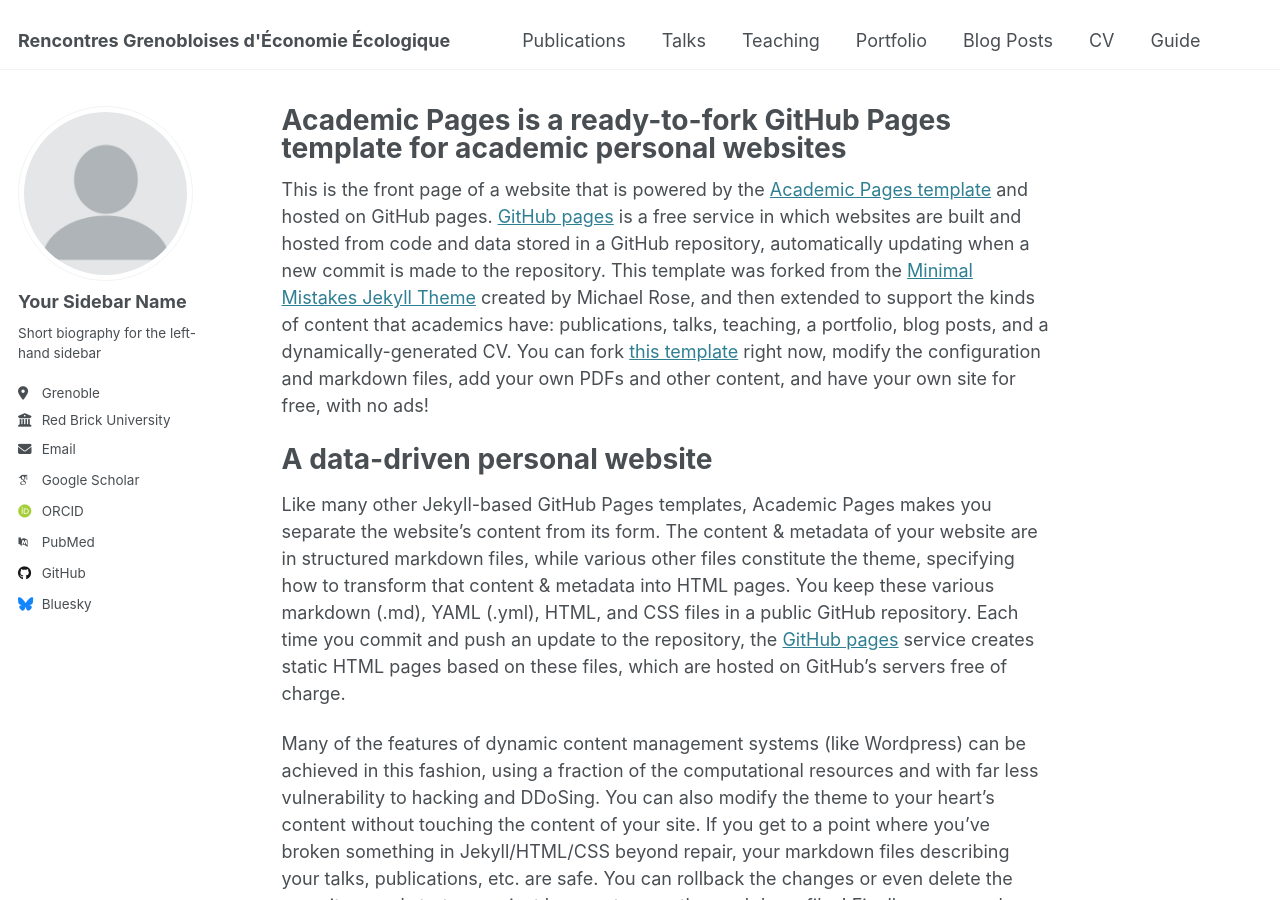
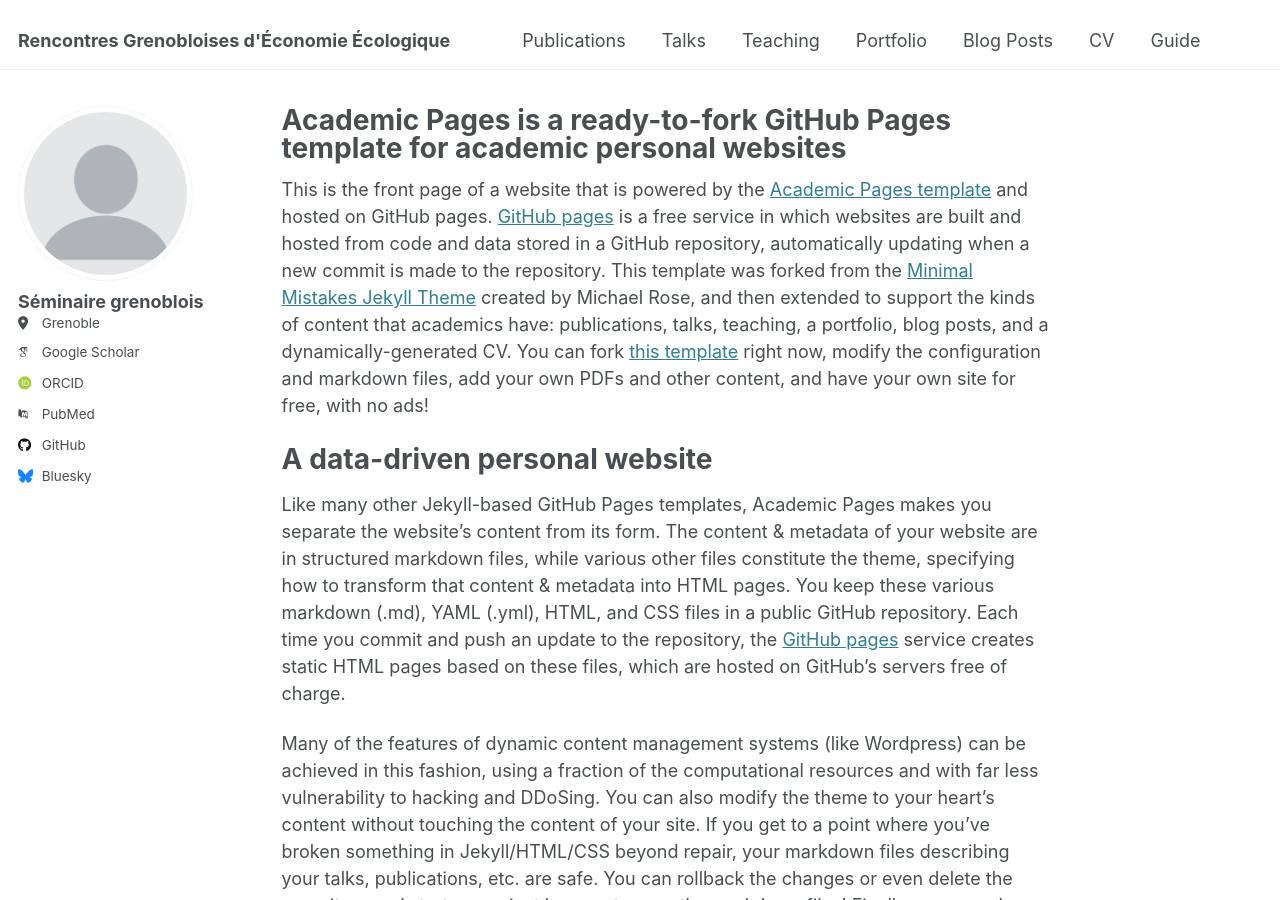
Before and after one commit to rencontres-ecol-econ/rencontres-ecol-econ.github.io, a Jekyll site: the page built from _pages/about.md, in a window 1280 px wide and 900 px high. Built offline with Jekyll 4.4.1, drawn with Linux system fonts in a browser that asks for light colours; some web fonts are replaced.

Commit message:
Update _config.yml

```diff
--- a/_config.yml
+++ b/_config.yml
@@ -23,13 +23,13 @@ repository               : "academicpages/academicpages.github.io"
 author:
   # Biographic information
   avatar           : "profile.png"
-  name             : "Your Sidebar Name"
+  name             : "Séminaire grenoblois"
   pronouns         : # example: "she/her"
-  bio              : "Short biography for the left-hand sidebar"
+  # bio              : "Short biography for the left-hand sidebar"
   location         : "Grenoble"
-  employer         : "Red Brick University"
-  uri              : # URL
-  email            : "none@example.org"
+  # employer         : "Red Brick University"
+  # uri              : # URL
+  # email            : "none@example.org"
 
   # Academic websites
   arxiv            : # URL - Update with the correct link to your profile
```
